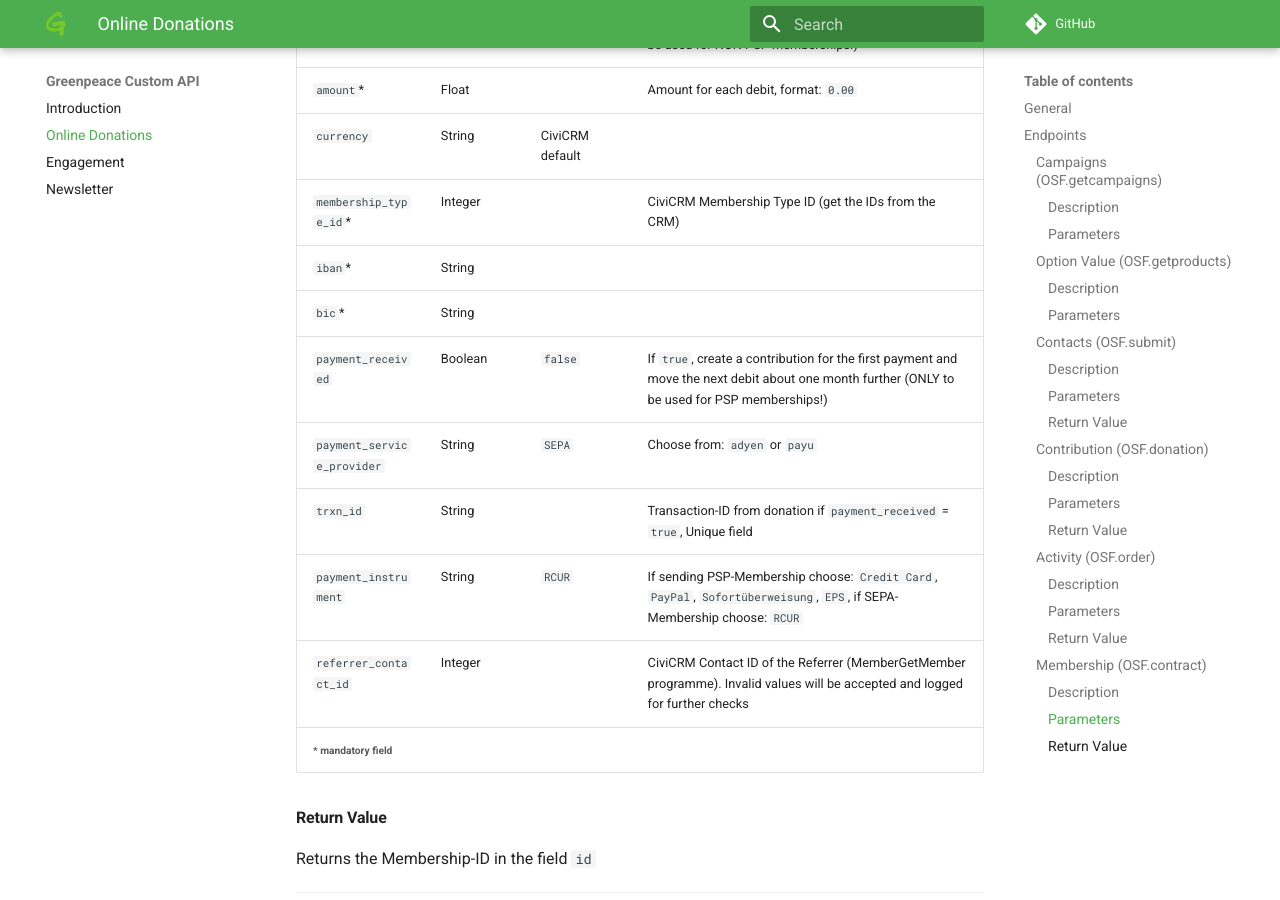
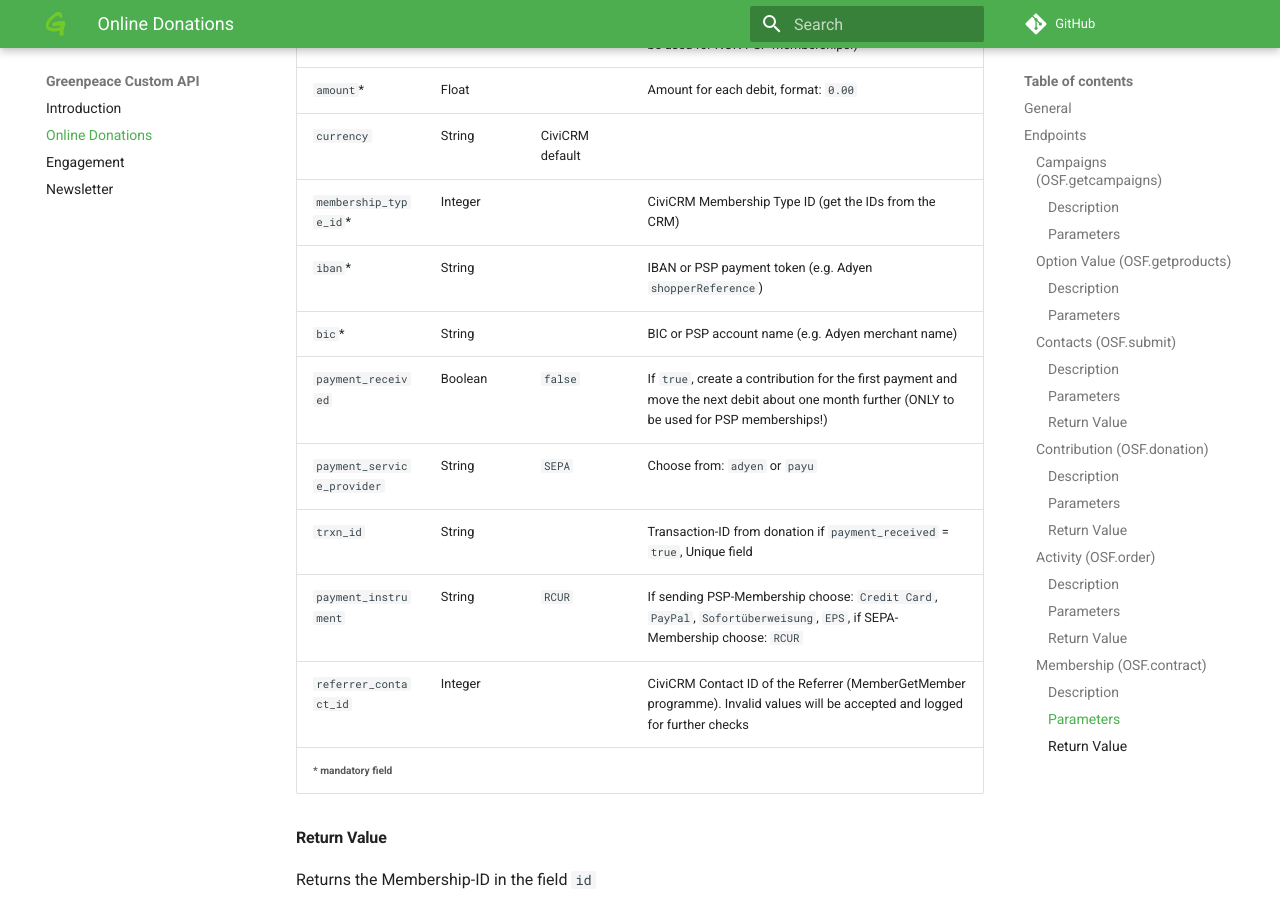
Before and after one commit to greenpeace-cee/at.greenpeace.gpapi, an MkDocs documentation site: the page built from docs/donations.md, in a window 1280 px wide and 900 px high, scrolled down 5250 px. Built offline with MkDocs 1.6.1 and Material for MkDocs 9.7.7, drawn with Linux system fonts in a browser that asks for light colours; comment, search, counter and statistics services are not loaded.

Commit message:
Add documentation for PSP IBAN/BIC handling

```diff
--- a/docs/donations.md
+++ b/docs/donations.md
@@ -158,10 +158,10 @@ the Membership-ID in the Field `id`.
 | `campaign_id`              | Integer | | Overwrites `campaign` |
 | `frequency`*               | Integer | | Number of debits a year for this membership (ONLY to be used for NON PSP memberships!) |
 | `amount`*                  | Float   | | Amount for each debit, format: `0.00` |
-| `currency`                 | String  | CiviCRM default|  |
+| `currency`                 | String  | CiviCRM default |  |
 | `membership_type_id`*      | Integer | | CiviCRM Membership Type ID (get the IDs from the CRM) |
-| `iban`*                    | String  | | |
-| `bic`*                     | String  | | |
+| `iban`*                    | String  | | IBAN or PSP payment token (e.g. Adyen `shopperReference`) |
+| `bic`*                     | String  | | BIC or PSP account name (e.g. Adyen merchant name) |
 | `payment_received`         | Boolean | `false` | If `true`, create a contribution for the first payment and move the next debit about one month further (ONLY to be used for PSP memberships!) |
 | `payment_service_provider` | String  | `SEPA` | Choose from: `adyen` or `payu`  |
 | `trxn_id`                  | String  | | Transaction-ID from donation if `payment_received` = `true`, Unique field |
```
